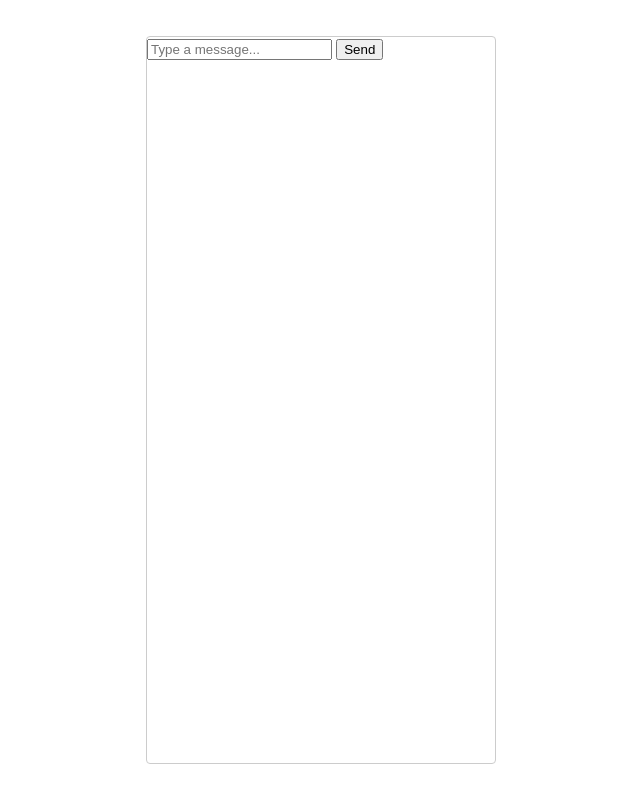
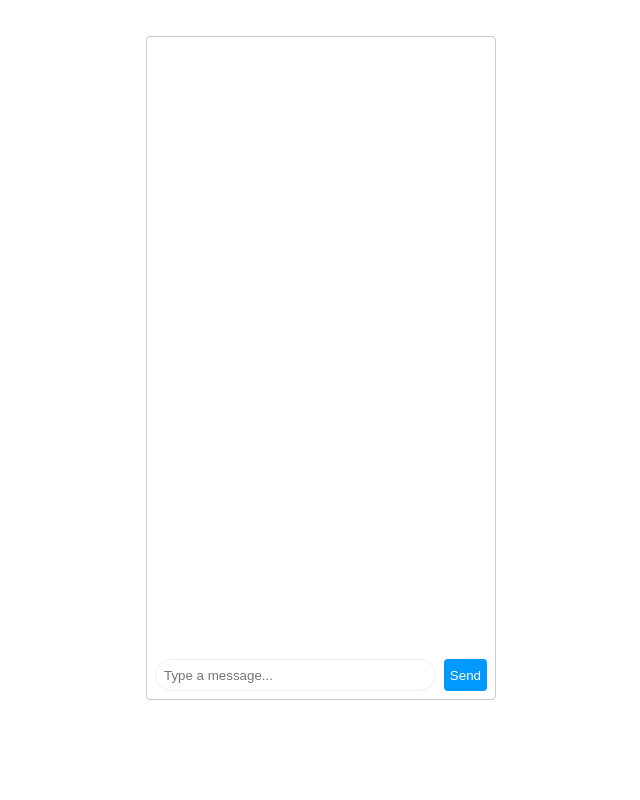
Before and after one commit to juanfra312003/nodejs-express, a website: page clase6/client/index.html in a window 1280 px wide. Shown: the whole page, without its empty margins (319-959 px from the left). Drawn offline with Linux system fonts and the light colour scheme.

Commit message:
feature: Send info since client

```diff
--- a/clase6/client/index.html
+++ b/clase6/client/index.html
@@ -9,6 +9,16 @@
     <script type="module">
         import { io } from 'https://cdn.socket.io/4.3.2/socket.io.esm.min.js'
         const socket = io()
+        const form = document.getElementById('form')
+        const input = document.getElementById('input')
+
+        form.addEventListener('submit', e => {
+            e.preventDefault()
+            if (input.value) {
+                socket.emit('chat message', input.value)
+                input.value = ''
+            }
+        })
     </script>
 
     <style>
@@ -28,7 +38,7 @@
             display: grid;
             place-content: center;
             height: 100vh;
-            padding: 36px;
+            padding: 36px 36px 100px 36px;
             grid-template-rows: 1fr;
         }
 
@@ -39,6 +49,40 @@
             width: 350px;
             height: 100%;
             position: relative;
+        }
+
+        #form {
+            bottom: 0;
+            display: flex;
+            height: 48px;
+            left: 0;
+            padding: 4px;
+            position: absolute;
+            right: 0;
+        }
+
+        #input {
+            border-radius: 9999px;
+            border: 1px solid #eee;
+            flex: 1;
+            margin: 4px;
+            padding: 0 8px;
+        }
+
+        #input:focus {
+            outline: 0;
+        }
+
+        #form>button {
+            background-color: #09f;
+            color: #fff;
+            border: 0;
+            margin: 4px;
+            border-radius: 4px;
+        }
+
+        #form>button:hover {
+            background: #0cf;
         }
     </style>
 </head>
```
